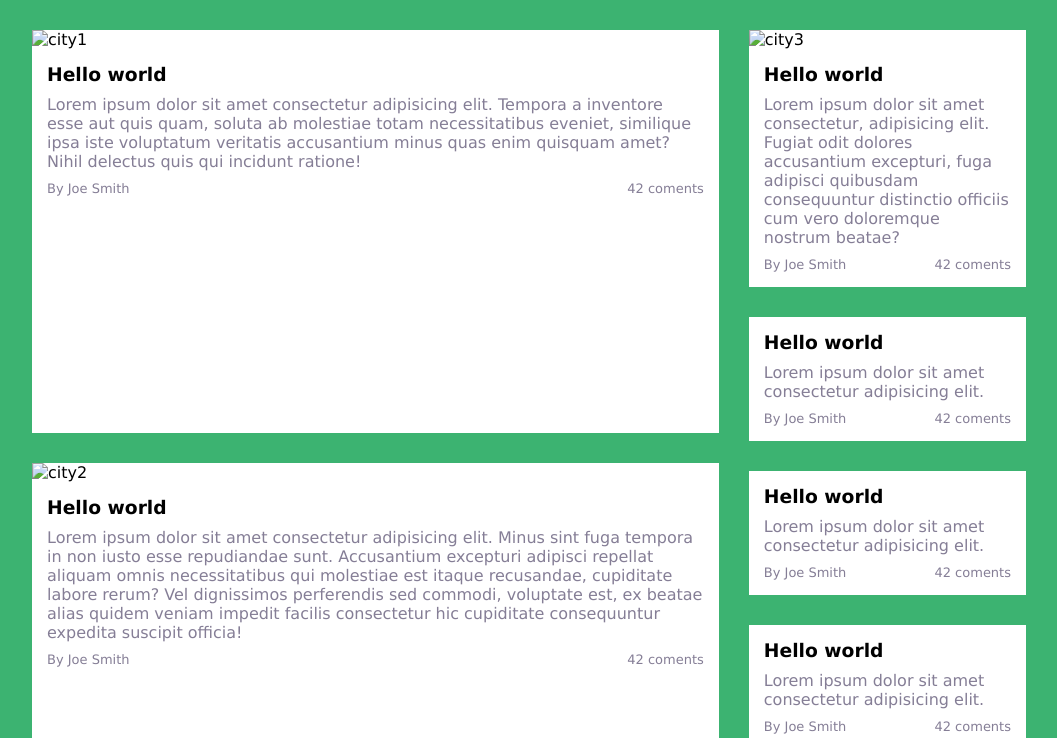
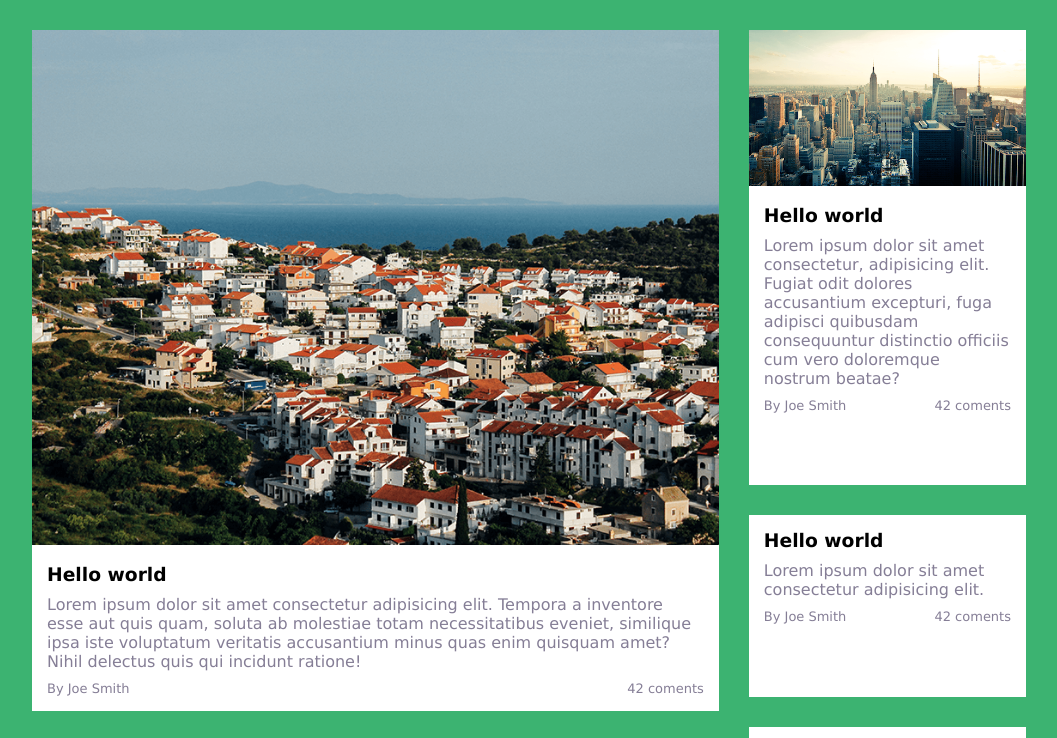
Before and after one commit to bzubrickij/namu-darbai, a plain HTML site: page index.html in a window 1280 px wide. Shown: the top 738 px of the page, without its empty margins (111-1168 px from the left). Drawn offline with Linux system fonts and the light colour scheme; the site is published under a folder, as on GitHub Pages, so addresses that start at the root find nothing.

Commit message:
Update index.html

```diff
--- a/index.html
+++ b/index.html
@@ -11,7 +11,7 @@
     <main>
       <div class="a1">
         <section>
-          <img src="/01.png" alt="city1" />
+          <img src="01.png" alt="city1" />
           <article>
             <h1>Hello world</h1>
             <p>
@@ -28,7 +28,7 @@
           </article>
         </section>
         <section>
-          <img src="/02.png" alt="city2" />
+          <img src="02.png" alt="city2" />
           <article>
             <h1>Hello world</h1>
             <p>
@@ -49,7 +49,7 @@
       </div>
       <div class="a2">
         <section>
-          <img src="/03.png" alt="city3" />
+          <img src="03.png" alt="city3" />
           <article>
             <h1>Hello world</h1>
             <p>
```
